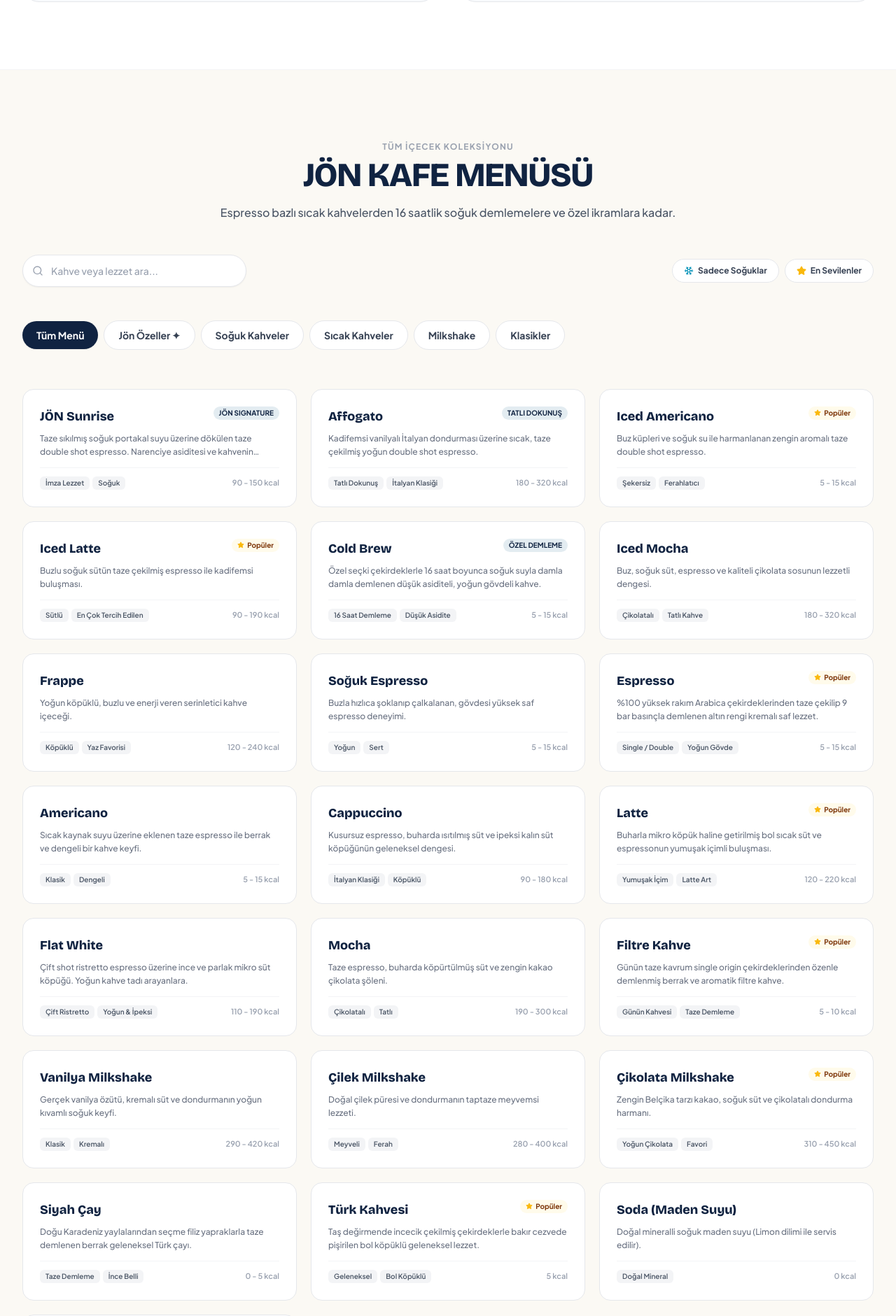
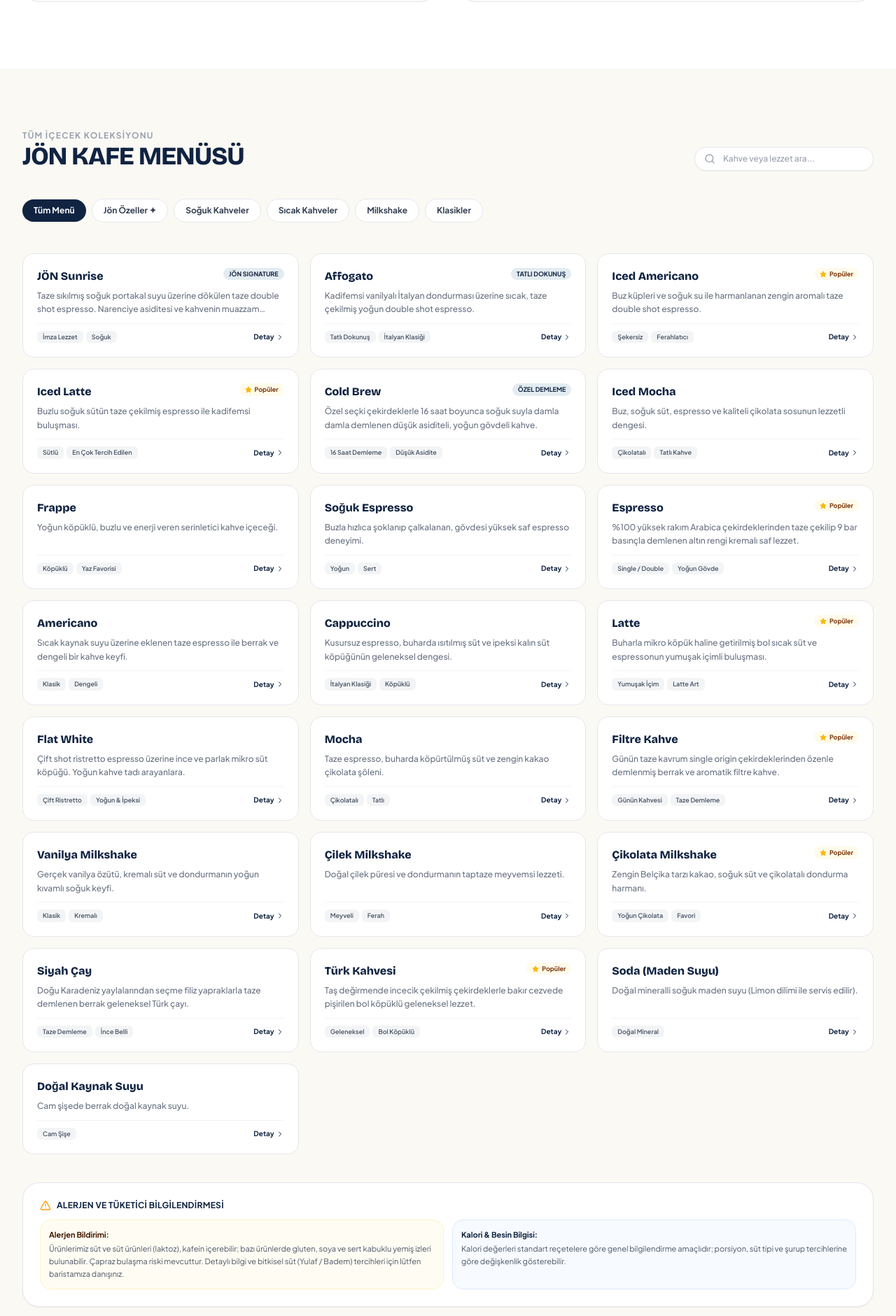
Before and after one commit to cetindesign/joncoffee, a Next.js app: page /joncoffee/ in a window 1280 px wide. Shown: the part 4649-6530 px from the top of the page at 70% size. Built offline with nearby package versions, Linux system fonts and the light colour scheme.

Commit message:
feat(menu): unified 1-row filter toolbar and mobile Bottom Sheet

```diff
--- a/components/menu-section.tsx
+++ b/components/menu-section.tsx
@@ -1,6 +1,7 @@
 'use client';
 
 import { useState, useMemo } from 'react';
+import { motion, AnimatePresence } from 'framer-motion';
 import {
   MENU_CATEGORIES,
   MENU_ITEMS,
@@ -13,24 +14,19 @@ import {
   X,
   AlertTriangle,
   Snowflake,
+  Info,
+  ChevronRight,
 } from 'lucide-react';
 
 export function MenuSection() {
   const [activeCategory, setActiveCategory] = useState('all');
   const [searchQuery, setSearchQuery] = useState('');
-  const [onlyCold, setOnlyCold] = useState(false);
-  const [onlyPopular, setOnlyPopular] = useState(false);
+  const [isSearchOpen, setIsSearchOpen] = useState(false);
   const [selectedItem, setSelectedItem] = useState<MenuItem | null>(null);
 
   const filteredItems = useMemo(() => {
     return MENU_ITEMS.filter((item) => {
       if (activeCategory !== 'all' && item.category !== activeCategory) {
-        return false;
-      }
-      if (onlyCold && !item.isCold) {
-        return false;
-      }
-      if (onlyPopular && !item.isPopular && !item.isSignature) {
         return false;
       }
       if (searchQuery.trim() !== '') {
@@ -42,76 +38,48 @@ export function MenuSection() {
       }
       return true;
     });
-  }, [activeCategory, searchQuery, onlyCold, onlyPopular]);
+  }, [activeCategory, searchQuery]);
 
   return (
-    <section id="menu" className="py-14 sm:py-24 px-3.5 sm:px-6 lg:px-8 bg-[#fbf9f4] border-b border-gray-200">
-      <div className="max-w-7xl mx-auto space-y-8 sm:space-y-12">
+    <section id="menu" className="py-14 sm:py-20 px-4 sm:px-6 lg:px-8 bg-[#fbf9f4] border-b border-gray-200">
+      <div className="max-w-7xl mx-auto space-y-6 sm:space-y-10">
         {/* Section Header */}
-        <div className="text-center max-w-2xl mx-auto space-y-2 sm:space-y-3">
+        <div className="flex flex-col md:flex-row md:items-end justify-between gap-4">
+          <div className="space-y-1">
             <span className="text-[11px] sm:text-xs font-bold uppercase tracking-widest text-gray-400">
               Tüm İçecek Koleksiyonu
             </span>
-          <h2 className="text-2xl sm:text-4xl lg:text-5xl font-black text-[#102341] tracking-tight font-display uppercase leading-tight">
+            <h2 className="text-2xl sm:text-4xl font-black text-[#102341] tracking-tight font-display uppercase">
               JÖN KAFE MENÜSÜ
             </h2>
-          <p className="text-xs sm:text-base font-medium text-gray-600">
-            Espresso bazlı sıcak kahvelerden 16 saatlik soğuk demlemelere ve özel ikramlara kadar.
-          </p>
           </div>
 
-        {/* Filter Controls */}
-        <div className="flex flex-col md:flex-row items-center justify-between gap-3 sm:gap-4">
-          {/* Search */}
-          <div className="relative w-full md:w-80">
+          {/* Inline Search Toggle on Desktop / Mobile */}
+          <div className="relative flex items-center">
+            <div className={`relative transition-all duration-200 ${isSearchOpen || searchQuery ? 'w-full md:w-72' : 'w-full md:w-64'}`}>
               <Search className="absolute left-3.5 top-1/2 -translate-y-1/2 w-4 h-4 text-gray-400" />
               <input
                 type="text"
                 value={searchQuery}
+                onFocus={() => setIsSearchOpen(true)}
                 onChange={(e) => setSearchQuery(e.target.value)}
                 placeholder="Kahve veya lezzet ara..."
-              className="w-full pl-10 pr-4 py-2.5 sm:py-3 rounded-full bg-white border border-gray-200 text-xs sm:text-sm font-medium text-[#102341] placeholder:text-gray-400 focus:outline-none focus:border-[#102341] shadow-xs"
+                className="w-full pl-10 pr-9 py-2 rounded-full bg-white border border-gray-200 text-xs font-medium text-[#102341] placeholder:text-gray-400 focus:outline-none focus:border-[#102341] shadow-xs transition-all"
               />
               {searchQuery && (
                 <button
                   onClick={() => setSearchQuery('')}
-                className="absolute right-3.5 top-1/2 -translate-y-1/2 text-gray-400 hover:text-gray-600"
+                  className="absolute right-3 top-1/2 -translate-y-1/2 text-gray-400 hover:text-gray-600"
                 >
-                <X className="w-4 h-4" />
+                  <X className="w-3.5 h-3.5" />
                 </button>
               )}
             </div>
-
-          {/* Quick Filters */}
-          <div className="flex items-center gap-2 overflow-x-auto w-full md:w-auto pb-1 md:pb-0 scrollbar-none">
-            <button
-              onClick={() => setOnlyCold(!onlyCold)}
-              className={`px-3.5 py-1.5 sm:px-4 sm:py-2 rounded-full text-[11px] sm:text-xs font-bold whitespace-nowrap transition-all border flex items-center gap-1.5 ${
-                onlyCold
-                  ? 'bg-[#102341] text-white border-[#102341]'
-                  : 'bg-white text-gray-700 border-gray-200 hover:border-gray-300'
-              }`}
-            >
-              <Snowflake className="w-3.5 h-3.5 text-cyan-600" />
-              Sadece Soğuklar
-            </button>
-
-            <button
-              onClick={() => setOnlyPopular(!onlyPopular)}
-              className={`px-3.5 py-1.5 sm:px-4 sm:py-2 rounded-full text-[11px] sm:text-xs font-bold whitespace-nowrap transition-all border flex items-center gap-1.5 ${
-                onlyPopular
-                  ? 'bg-[#102341] text-white border-[#102341]'
-                  : 'bg-white text-gray-700 border-gray-200 hover:border-gray-300'
-              }`}
-            >
-              <Star className="w-3.5 h-3.5 fill-[#fab80b] text-[#fab80b]" />
-              En Sevilenler
-            </button>
           </div>
         </div>
 
-        {/* Category Pill Tabs */}
-        <div className="flex items-center gap-2 overflow-x-auto pb-2 scrollbar-none">
+        {/* Compact Horizontal Category Bar (1 Row) */}
+        <div className="flex items-center gap-2 overflow-x-auto pb-1 -mx-4 px-4 sm:mx-0 sm:px-0 scrollbar-none">
           {MENU_CATEGORIES.map((cat) => {
             const isActive = activeCategory === cat.id;
             return (
@@ -121,7 +89,7 @@ export function MenuSection() {
                   setActiveCategory(cat.id);
                   setSearchQuery('');
                 }}
-                className={`px-4 py-2 sm:px-5 sm:py-2.5 rounded-full text-xs sm:text-sm font-bold whitespace-nowrap transition-all ${
+                className={`px-4 py-2 rounded-full text-xs font-bold whitespace-nowrap transition-all select-none ${
                   isActive
                     ? 'bg-[#102341] text-white shadow-xs'
                     : 'bg-white text-gray-700 border border-gray-200 hover:border-gray-300'
@@ -134,24 +102,24 @@ export function MenuSection() {
         </div>
 
         {/* Menu Items Grid */}
-        <div className="grid grid-cols-1 sm:grid-cols-2 lg:grid-cols-3 gap-3.5 sm:gap-5">
+        <div className="grid grid-cols-1 sm:grid-cols-2 lg:grid-cols-3 gap-3 sm:gap-4">
           {filteredItems.map((item) => (
             <div
               key={item.id}
               onClick={() => setSelectedItem(item)}
-              className="group cursor-pointer bg-white rounded-2xl border border-gray-200 p-4 sm:p-6 hover:border-gray-300 hover:shadow-md transition-all flex flex-col justify-between"
+              className="group cursor-pointer bg-white rounded-2xl border border-gray-200 p-4 sm:p-5 hover:border-gray-300 hover:shadow-sm transition-all flex flex-col justify-between"
             >
               <div>
-                <div className="flex items-start justify-between gap-2 mb-1.5 sm:mb-2">
-                  <h3 className="font-extrabold text-sm sm:text-lg text-[#102341] group-hover:text-[#1b3561] transition-colors font-display">
+                <div className="flex items-start justify-between gap-2 mb-1.5">
+                  <h3 className="font-extrabold text-sm sm:text-base text-[#102341] group-hover:text-[#1b3561] transition-colors font-display">
                     {item.name}
                   </h3>
                   {item.badge ? (
-                    <span className="shrink-0 bg-[#e3ecf1] text-[#102341] text-[9px] sm:text-[10px] font-bold px-2 py-0.5 rounded-full">
+                    <span className="shrink-0 bg-[#e3ecf1] text-[#102341] text-[9px] font-bold px-2 py-0.5 rounded-full">
                       {item.badge}
                     </span>
                   ) : item.isPopular ? (
-                    <span className="shrink-0 bg-amber-50 text-amber-900 text-[9px] sm:text-[10px] font-bold px-2 py-0.5 rounded-full flex items-center gap-1">
+                    <span className="shrink-0 bg-amber-50 text-amber-900 text-[9px] font-bold px-2 py-0.5 rounded-full flex items-center gap-1">
                       <Star className="w-2.5 h-2.5 fill-[#fab80b] text-[#fab80b]" /> Popüler
                     </span>
                   ) : null}
@@ -162,95 +130,110 @@ export function MenuSection() {
                 </p>
               </div>
 
-              <div className="pt-3 mt-3 border-t border-gray-100 flex items-center justify-between">
+              <div className="pt-2.5 mt-2.5 border-t border-gray-100 flex items-center justify-between">
                 <div className="flex flex-wrap gap-1">
                   {item.tags?.slice(0, 2).map((tag) => (
                     <span
                       key={tag}
-                      className="text-[9px] sm:text-[10px] font-semibold text-gray-600 bg-gray-100 px-2 py-0.5 rounded-md"
+                      className="text-[9px] font-semibold text-gray-600 bg-gray-100 px-2 py-0.5 rounded-md"
                     >
                       {tag}
                     </span>
                   ))}
                 </div>
 
-                {item.calories && (
-                  <span className="text-[10px] sm:text-[11px] font-semibold text-gray-400">
-                    {item.calories}
+                <span className="text-[10px] font-bold text-[#102341] group-hover:translate-x-0.5 transition-transform flex items-center gap-0.5">
+                  Detay <ChevronRight className="w-3 h-3" />
                 </span>
-                )}
               </div>
             </div>
           ))}
         </div>
 
         {/* Allergen & Nutritional Transparency Banner */}
-        <div className="p-5 sm:p-8 rounded-3xl bg-white border border-gray-200 shadow-xs space-y-3 sm:space-y-4">
+        <div className="p-4 sm:p-6 rounded-3xl bg-white border border-gray-200 shadow-xs space-y-3">
           <div className="flex items-center gap-2 text-[#102341]">
-            <AlertTriangle className="w-4 h-4 sm:w-5 sm:h-5 text-amber-500" />
-            <h3 className="font-bold text-xs sm:text-sm uppercase tracking-wide">
+            <AlertTriangle className="w-4 h-4 text-amber-500" />
+            <h3 className="font-bold text-xs uppercase tracking-wide">
               {ALLERGEN_INFO.title}
             </h3>
           </div>
-          <div className="grid grid-cols-1 md:grid-cols-2 gap-3 sm:gap-4 text-[11px] sm:text-xs text-gray-600 leading-relaxed">
-            <div className="p-3.5 sm:p-4 rounded-2xl bg-amber-50/60 border border-amber-100">
-              <strong className="text-amber-950 block mb-1">Alerjen Bildirimi:</strong>
+          <div className="grid grid-cols-1 md:grid-cols-2 gap-3 text-[11px] text-gray-600 leading-relaxed">
+            <div className="p-3 rounded-2xl bg-amber-50/60 border border-amber-100">
+              <strong className="text-amber-950 block mb-0.5">Alerjen Bildirimi:</strong>
               {ALLERGEN_INFO.content}
             </div>
-            <div className="p-3.5 sm:p-4 rounded-2xl bg-blue-50/50 border border-blue-100">
-              <strong className="text-[#102341] block mb-1">Kalori & Besin Bilgisi:</strong>
+            <div className="p-3 rounded-2xl bg-blue-50/50 border border-blue-100">
+              <strong className="text-[#102341] block mb-0.5">Kalori & Besin Bilgisi:</strong>
               {ALLERGEN_INFO.calorieDisclaimer}
             </div>
           </div>
         </div>
       </div>
 
-      {/* Item Modal (Showcase Details) */}
+      {/* Mobile Bottom Sheet / Desktop Centered Card */}
+      <AnimatePresence>
         {selectedItem && (
-        <div
+          <div className="fixed inset-0 z-50 flex items-end sm:items-center justify-center">
+            {/* Backdrop */}
+            <motion.div
+              initial={{ opacity: 0 }}
+              animate={{ opacity: 1 }}
+              exit={{ opacity: 0 }}
               onClick={() => setSelectedItem(null)}
-          className="fixed inset-0 z-50 flex items-center justify-center p-4 bg-black/40 backdrop-blur-xs"
+              className="absolute inset-0 bg-black/40 backdrop-blur-xs"
+            />
+
+            {/* Bottom Sheet on Mobile, Centered Modal on Desktop */}
+            <motion.div
+              initial={{ y: '100%', opacity: 0 }}
+              animate={{ y: 0, opacity: 1 }}
+              exit={{ y: '100%', opacity: 0 }}
+              transition={{ type: 'spring', damping: 28, stiffness: 300 }}
+              className="relative z-10 w-full sm:max-w-lg bg-white rounded-t-3xl sm:rounded-3xl border border-gray-200 p-6 sm:p-8 shadow-2xl space-y-4 max-h-[85vh] overflow-y-auto"
             >
-          <div
-            onClick={(e) => e.stopPropagation()}
-            className="bg-white rounded-3xl border border-gray-200 p-6 sm:p-8 max-w-sm sm:max-w-lg w-full shadow-2xl space-y-4 relative animate-in fade-in zoom-in-95 duration-200"
-          >
-            <button
-              onClick={() => setSelectedItem(null)}
-              className="absolute top-4 right-4 p-1.5 rounded-full text-gray-400 hover:text-[#102341] hover:bg-gray-100 transition-colors"
-            >
-              <X className="w-5 h-5" />
-            </button>
+              {/* Drag Handle Bar for Mobile */}
+              <div className="w-12 h-1.5 bg-gray-200 rounded-full mx-auto sm:hidden -mt-1 mb-2" />
 
+              <div className="flex items-start justify-between gap-3">
                 <div className="space-y-1">
                   {selectedItem.badge && (
-                <span className="inline-block bg-[#e3ecf1] text-[#102341] text-[10px] font-bold px-2.5 py-0.5 rounded-full mb-1">
+                    <span className="inline-block bg-[#e3ecf1] text-[#102341] text-[9px] font-bold px-2 py-0.5 rounded-full mb-1">
                       {selectedItem.badge}
                     </span>
                   )}
                   <h3 className="text-xl sm:text-2xl font-black text-[#102341] font-display">
                     {selectedItem.name}
                   </h3>
-              <p className="text-[11px] font-bold text-gray-400 uppercase tracking-wider">
+                  <p className="text-[10px] font-bold text-gray-400 uppercase tracking-wider">
                     {selectedItem.category.replace('-', ' ')}
                   </p>
+                </div>
+
+                <button
+                  onClick={() => setSelectedItem(null)}
+                  className="p-1.5 rounded-full text-gray-400 hover:text-[#102341] hover:bg-gray-100 transition-colors"
+                >
+                  <X className="w-5 h-5" />
+                </button>
               </div>
 
               <p className="text-xs sm:text-sm text-gray-600 leading-relaxed font-medium">
                 {selectedItem.description}
               </p>
 
+              {/* Specs Breakdown */}
               <div className="p-3.5 rounded-2xl bg-gray-50 border border-gray-100 space-y-2 text-xs">
                 <div className="flex justify-between">
                   <span className="font-bold text-[#102341]">Kalori:</span>
                   <span className="font-semibold text-gray-600">{selectedItem.calories || 'Standart'}</span>
                 </div>
                 <div className="flex justify-between">
-                <span className="font-bold text-[#102341]">Süt:</span>
+                  <span className="font-bold text-[#102341]">Süt Seçenekleri:</span>
                   <span className="font-semibold text-gray-600">Laktozsuz, Yulaf, Badem</span>
                 </div>
                 <div className="flex justify-between">
-                <span className="font-bold text-[#102341]">Servis:</span>
+                  <span className="font-bold text-[#102341]">Servis Şekli:</span>
                   <span className="font-semibold text-gray-600">{selectedItem.isCold ? 'Buzlu Soğuk' : 'Sıcak / Gel-Al'}</span>
                 </div>
               </div>
@@ -269,14 +252,15 @@ export function MenuSection() {
               <div className="pt-2">
                 <button
                   onClick={() => setSelectedItem(null)}
-                className="btn-chamberlain-primary w-full py-3 text-xs tracking-wider"
+                  className="btn-chamberlain-primary w-full py-3 text-xs tracking-wider justify-center"
                 >
                   Kapat
                 </button>
               </div>
-          </div>
+            </motion.div>
           </div>
         )}
+      </AnimatePresence>
     </section>
   );
 }
```
Lines whose indentation alone changed are shown as unchanged.
